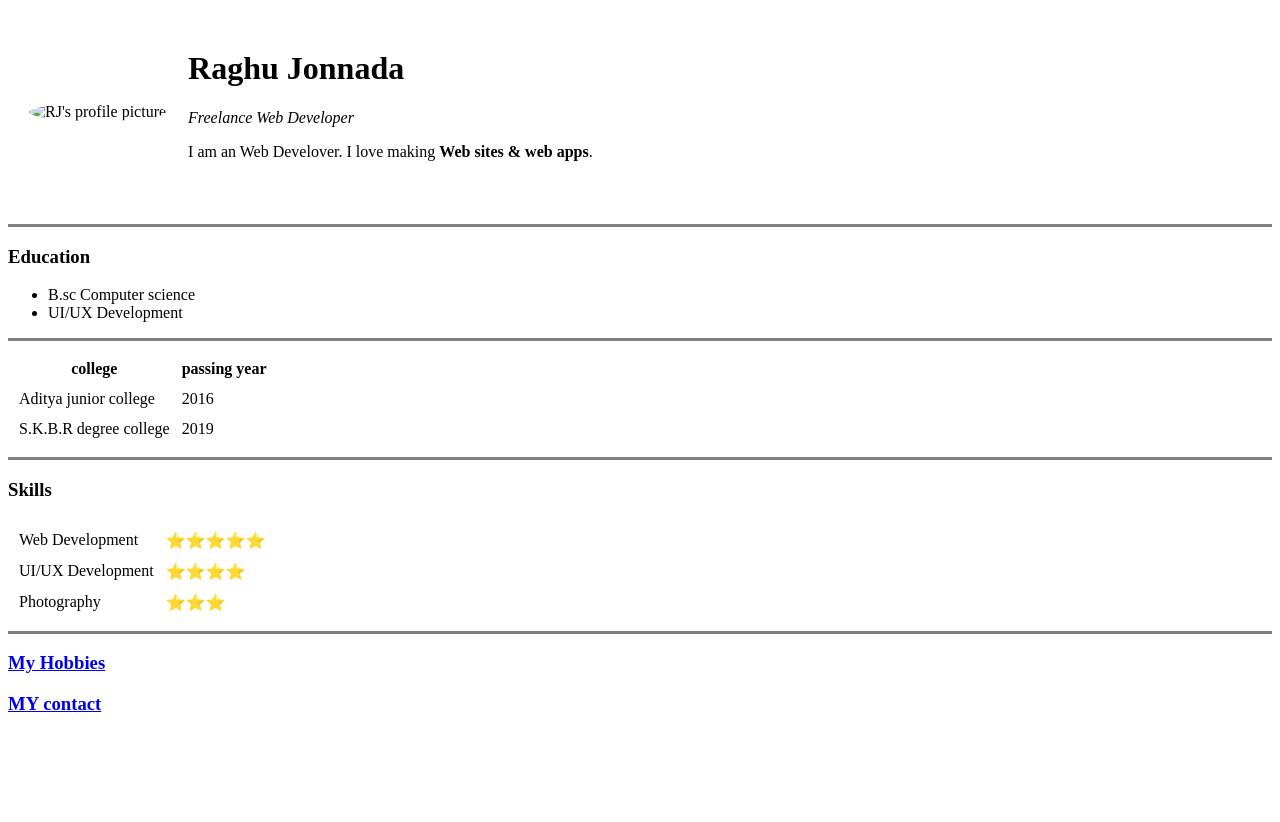
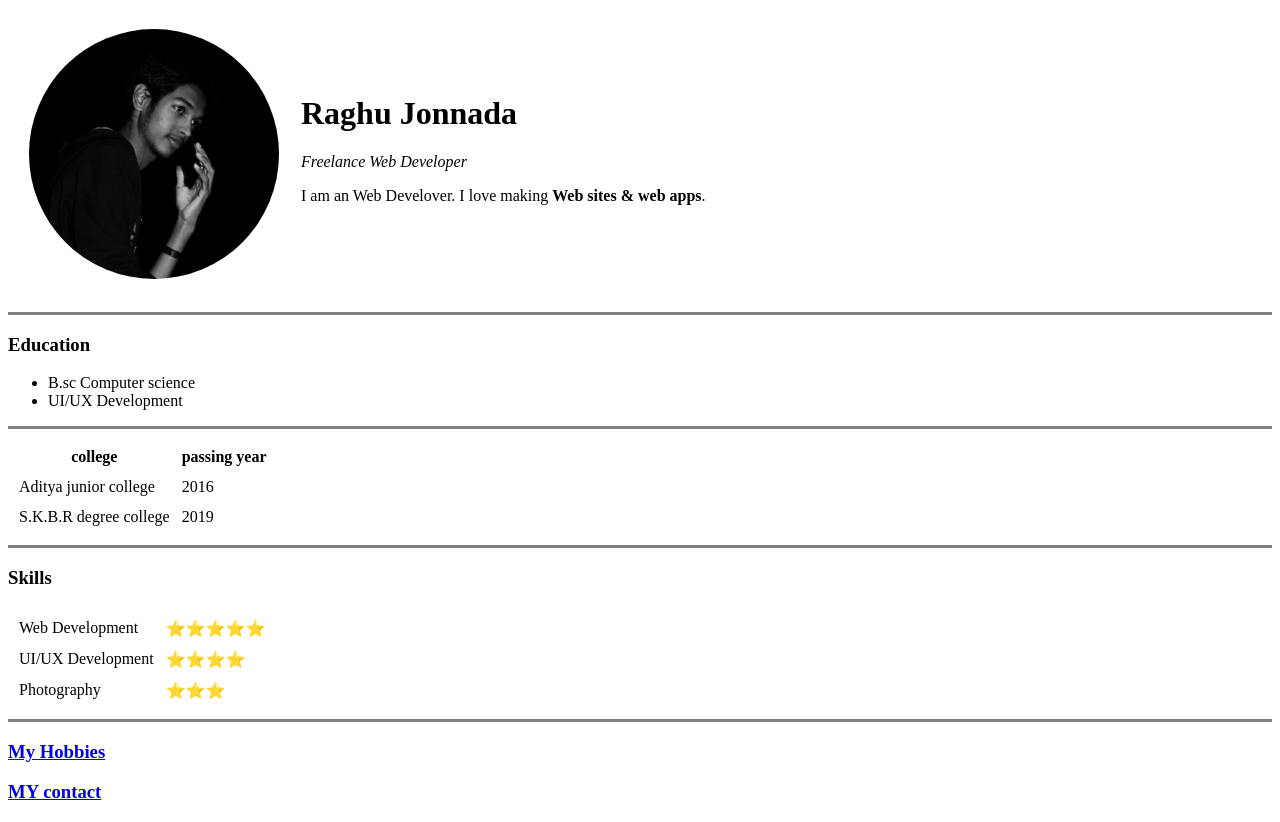
Before and after one commit to raghujonnada/cv, a plain HTML site: page index.html in a window 1280 px wide. Before the commit the page ends 800 px from the top, so only its background shows below. Drawn offline with Linux system fonts and the light colour scheme.

Commit message:
Update index.html

```diff
--- a/index.html
+++ b/index.html
@@ -11,7 +11,7 @@
 <body>
     <table cellspacing="20">
         <tr>
-            <td><img src="images/rj.jpg" alt="RJ's profile picture" style="border-radius :100%;" height="250px"
+            <td><img src="rj.jpg" alt="RJ's profile picture" style="border-radius :100%;" height="250px"
                     width="250px">
             </td>
             <td>
```
